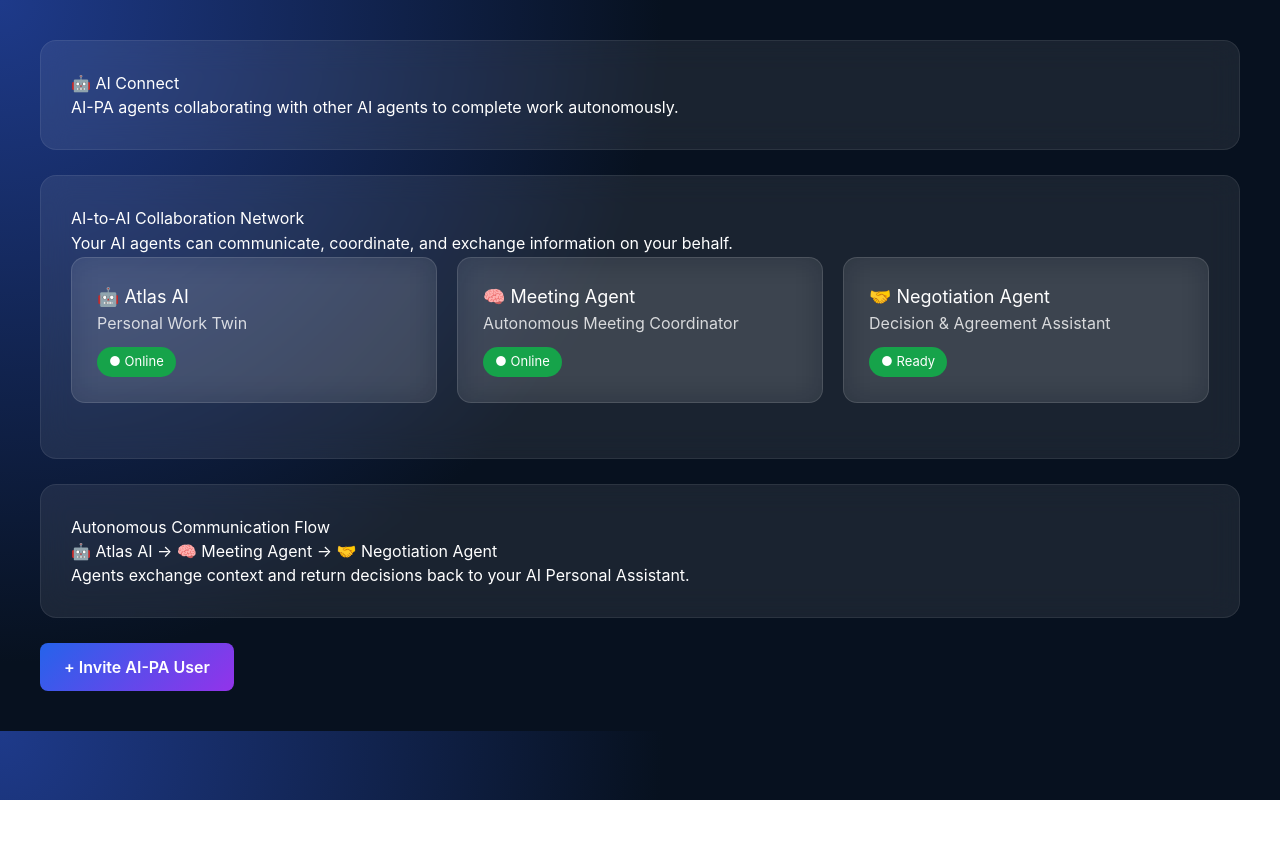
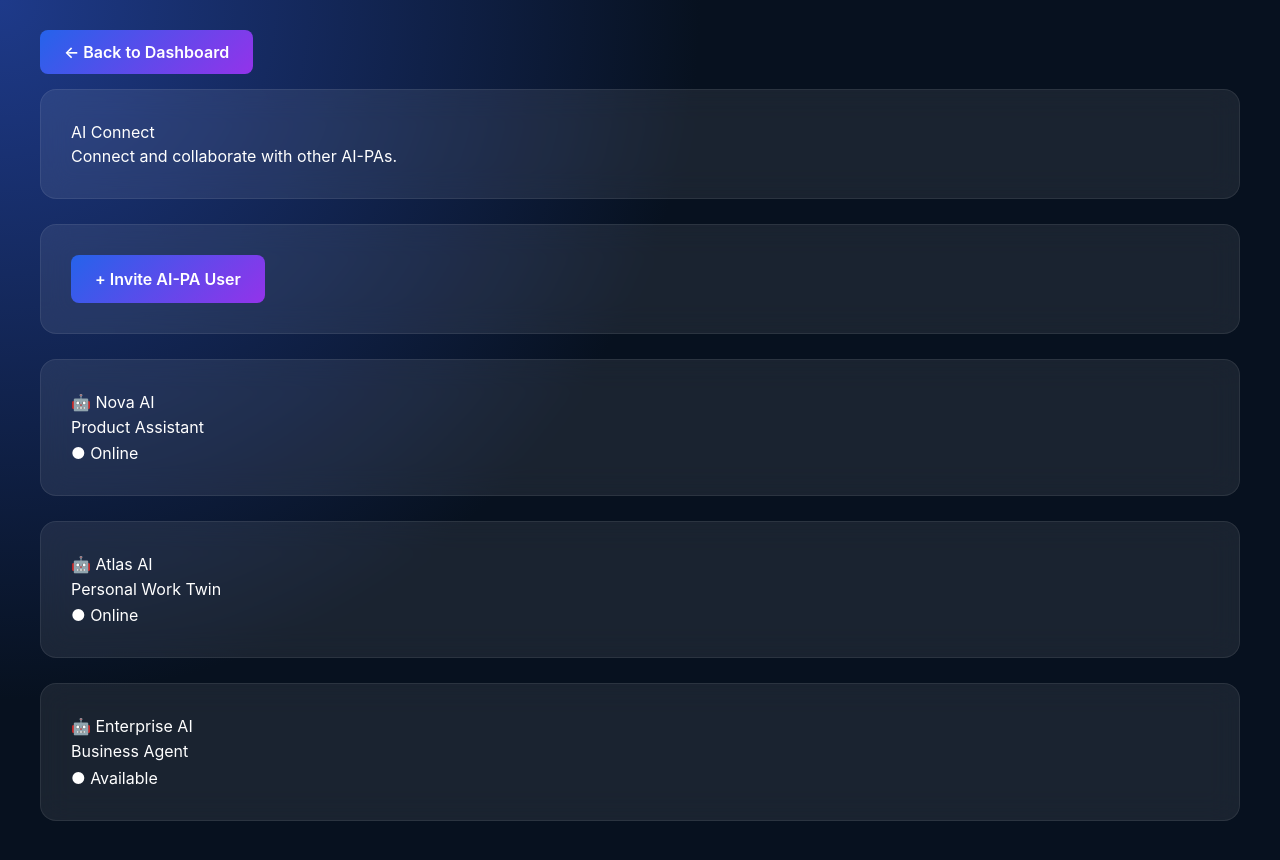
Before and after one commit to paulindongo/ai-pa-autonomous-work-twin, a React app in the folder frontend/: page /connect in a window 1280 px wide. Shown: the top 860 px of the page. Before the commit the page ends 800 px from the top, so only its background shows below. Built offline with nearby package versions, Linux system fonts and the light colour scheme; the HTML template or start-up script is replaced by a standard one.

Commit message:
Improve AI-PA navigation and feature page layout

```diff
--- a/frontend/src/App.jsx
+++ b/frontend/src/App.jsx
@@ -13,11 +13,9 @@ import MeetingRoom from "./pages/MeetingRoom";
 
 function App() {
 
-
   return (
 
     <BrowserRouter>
-
 
       <Routes>
 
@@ -48,7 +46,6 @@ function App() {
 
       </Routes>
 
-
     </BrowserRouter>
 
   );
--- a/frontend/src/index.css
+++ b/frontend/src/index.css
@@ -534,3 +534,30 @@ grid-template-columns:
 
 
 }
+
+.page-navigation {
+
+  margin-bottom: 25px;
+
+}
+
+.back-button {
+  display: inline-block;
+  margin-bottom: 25px;
+  padding: 12px 22px;
+  border-radius: 8px;
+  background: linear-gradient(
+    135deg,
+    #2563eb,
+    #9333ea
+  );
+  color: white;
+  font-weight: 600;
+  text-decoration: none;
+  transition: 0.3s;
+}
+
+.back-button:hover {
+  transform: translateY(-2px);
+  box-shadow: 0 8px 20px rgba(0,0,0,0.3);
+}
--- a/frontend/src/pages/AIConnect.jsx
+++ b/frontend/src/pages/AIConnect.jsx
@@ -1,31 +1,26 @@
+import { Link } from "react-router-dom";
+
+
 function AIConnect() {
 
 
   const connections = [
-
+    {
+      name: "Nova AI",
+      status: "Online",
+      role: "Product Assistant"
+    },
     {
       name: "Atlas AI",
       status: "Online",
-      role: "Personal Work Twin",
-      icon: "🤖"
+      role: "Personal Work Twin"
     },
-
     {
-      name: "Meeting Agent",
-      status: "Online",
-      role: "Autonomous Meeting Coordinator",
-      icon: "🧠"
-    },
-
-    {
-      name: "Negotiation Agent",
-      status: "Ready",
-      role: "Decision & Agreement Assistant",
-      icon: "🤝"
+      name: "Enterprise AI",
+      status: "Available",
+      role: "Business Agent"
     }
-
   ];
-
 
 
   return (
@@ -33,118 +28,79 @@ function AIConnect() {
     <div className="main-content">
 
 
-      <section className="hero-card">
+      <div className="page-navigation">
+
+        <Link
+          to="/"
+          className="save-button"
+        >
+          ← Back to Dashboard
+        </Link>
+
+      </div>
+
+
+
+
+      <div className="hero-card">
 
 
         <h1>
-          🤖 AI Connect
+          AI Connect
         </h1>
 
 
         <p>
-          AI-PA agents collaborating with other AI agents
-          to complete work autonomously.
+          Connect and collaborate with other AI-PAs.
         </p>
 
 
-      </section>
+      </div>
 
 
 
 
-
-      <section className="meeting-card">
+      <div className="stat-card">
 
 
-        <h2>
-          AI-to-AI Collaboration Network
-        </h2>
+        <button className="save-button">
+
+          + Invite AI-PA User
+
+        </button>
 
 
-        <p>
-          Your AI agents can communicate, coordinate,
-          and exchange information on your behalf.
-        </p>
-
-
-        <div className="agent-grid">
-
-
-          {connections.map((ai) => (
-
-
-            <div
-              className="agent-card"
-              key={ai.name}
-            >
-
-
-              <h3>
-
-                {ai.icon} {ai.name}
-
-              </h3>
+      </div>
 
 
 
-              <p>
-                {ai.role}
-              </p>
+
+      {connections.map((ai) => (
+
+        <div
+          className="stat-card"
+          key={ai.name}
+        >
 
 
-
-              <span>
-
-                ● {ai.status}
-
-              </span>
+          <h2>
+            🤖 {ai.name}
+          </h2>
 
 
-            </div>
+          <p>
+            {ai.role}
+          </p>
 
 
-          ))}
+          <span>
+            ● {ai.status}
+          </span>
 
 
         </div>
 
-
-      </section>
-
-
-
-
-
-      <section className="hero-card">
-
-
-        <h2>
-          Autonomous Communication Flow
-        </h2>
-
-
-        <p>
-          🤖 Atlas AI → 🧠 Meeting Agent → 🤝 Negotiation Agent
-        </p>
-
-
-        <p>
-          Agents exchange context and return decisions
-          back to your AI Personal Assistant.
-        </p>
-
-
-      </section>
-
-
-
-
-
-      <button className="save-button">
-
-        + Invite AI-PA User
-
-      </button>
+      ))}
 
 
 
@@ -152,7 +108,6 @@ function AIConnect() {
 
   );
 
-
 }
 
 
--- a/frontend/src/pages/MeetingRoom.jsx
+++ b/frontend/src/pages/MeetingRoom.jsx
@@ -1,62 +1,47 @@
 import { useState } from "react";
+import { Link } from "react-router-dom";
 
 
 function MeetingRoom() {
 
 
-  const [topic, setTopic] = useState("");
-
+  const [topic, setTopic] = useState("Product launch planning");
   const [meeting, setMeeting] = useState(null);
-
   const [loading, setLoading] = useState(false);
-
 
 
   async function startMeeting() {
 
-
     setLoading(true);
-
-    setMeeting(null);
 
 
     try {
 
-
       const response = await fetch(
-
         `https://verbose-space-cod-vpv4rv9wj7q5c69x5-8000.app.github.dev/meeting/create?topic=${encodeURIComponent(topic)}`,
-
         {
           method: "POST"
         }
-
       );
 
 
       const data = await response.json();
 
-
       setMeeting(data);
 
 
+    } catch (error) {
 
-    } catch(error) {
+      console.error("Meeting error:", error);
 
-
-      console.error(error);
-
-      alert("AI Meeting connection failed");
-
+      alert("Unable to connect to AI Meeting Room");
 
     }
 
 
     setLoading(false);
 
-
   }
-
 
 
 
@@ -65,52 +50,54 @@ function MeetingRoom() {
     <div className="main-content">
 
 
+      <div className="page-navigation">
+
+        <Link
+          to="/"
+          className="save-button"
+        >
+          ← Back to Dashboard
+        </Link>
+
+      </div>
+
+
+
+
       <div className="hero-card">
+
 
         <h1>
           🧠 AI Meeting Room
         </h1>
+
 
         <p>
           AI agents collaborating autonomously on your behalf.
         </p>
 
 
-      </div>
-
-
-
-
-      <div className="stat-card">
-
-
         <input
 
           className="settings-input"
 
-          placeholder="Enter meeting topic..."
-
           value={topic}
 
-          onChange={(e)=>setTopic(e.target.value)}
+          onChange={(e) => setTopic(e.target.value)}
 
         />
 
 
 
+        <br /><br />
+
+
         <button
-
           className="save-button"
-
           onClick={startMeeting}
-
         >
 
-          {loading
-            ? "AI Agents Collaborating..."
-            : "Start AI Meeting"
-          }
-
+          {loading ? "Starting..." : "Start AI Meeting"}
 
         </button>
 
@@ -120,162 +107,85 @@ function MeetingRoom() {
 
 
 
-      {loading && (
+      {meeting && (
+
+        <>
 
 
-        <div className="stat-card">
+          <div className="stat-card">
 
-          <h2>
-            🔄 AI Agents Working
-          </h2>
+            <h2>
+              🤖 AI Participants
+            </h2>
 
 
-          <p>
-            🤖 Personal Agent analysing...
-          </p>
+            {meeting.participants.map((person) => (
+
+              <p key={person}>
+                {person}
+              </p>
+
+            ))}
 
 
-          <p>
-            🧠 Meeting Agent coordinating...
-          </p>
-
-
-          <p>
-            🤝 Negotiation Agent reviewing...
-          </p>
-
-
-        </div>
-
-
-      )}
+          </div>
 
 
 
 
+          <div className="stat-card">
 
-      {meeting && (
+            <h2>
+              💬 AI Discussion
+            </h2>
 
 
-        <>
+            {meeting.messages.map((msg, index) => (
+
+              <p key={index}>
+
+                <strong>
+                  {msg.sender}:
+                </strong>{" "}
+
+                {msg.message}
+
+              </p>
+
+            ))}
 
 
-        <div className="agent-grid">
-
-
-          {meeting.participants.map((agent,index)=>(
-
-
-            <div className="agent-card" key={agent}>
-
-
-              <h3>
-
-                {
-                  index === 0
-                  ? "🤖"
-                  : index === 1
-                  ? "🧠"
-                  : "🤝"
-                }
-
-                {" "}
-
-                {agent}
-
-
-              </h3>
-
-
-              <p>
-                Online
-              </p>
-
-
-              <span>
-                Ready
-              </span>
-
-
-            </div>
-
-
-          ))}
-
-
-        </div>
+          </div>
 
 
 
 
+          <div className="stat-card">
 
-        <div className="stat-card">
+            <h2>
+              📋 Meeting Outcome
+            </h2>
 
 
-          <h2>
-            💬 AI Discussion
-          </h2>
-
-
-
-          {meeting.messages.map((message,index)=>(
-
-
-            <p key={index}>
-
-
-              <strong>
-                {message.sender}
-              </strong>
-
-
-              :
-              {" "}
-
-              {message.message}
-
-
+            <p>
+              ✅ Decisions captured
             </p>
 
 
-          ))}
+            <p>
+              ✅ Action items prepared
+            </p>
 
 
-        </div>
+            <p>
+              ✅ User summary ready
+            </p>
 
 
-
-
-
-        <div className="stat-card">
-
-
-          <h2>
-            📋 Meeting Outcome
-          </h2>
-
-
-          <p>
-            ✅ Decisions captured
-          </p>
-
-
-          <p>
-            ✅ Action items prepared
-          </p>
-
-
-          <p>
-            ✅ User summary ready
-          </p>
-
-
-        </div>
-
+          </div>
 
 
         </>
-
 
       )}
 
@@ -283,7 +193,6 @@ function MeetingRoom() {
 
     </div>
 
-
   );
 
 }
--- a/frontend/src/pages/Settings.jsx
+++ b/frontend/src/pages/Settings.jsx
@@ -1,24 +1,7 @@
-import { useState } from "react";
+import { Link } from "react-router-dom";
 
 
 function Settings() {
-
-
-  const [saved, setSaved] = useState(false);
-
-
-  function saveProfile() {
-
-    setSaved(true);
-
-    setTimeout(() => {
-
-      setSaved(false);
-
-    }, 3000);
-
-  }
-
 
 
   return (
@@ -26,52 +9,66 @@ function Settings() {
     <div className="main-content">
 
 
-      <section className="hero-card">
+      <Link
+        to="/"
+        className="save-button"
+      >
+        ← Back to Dashboard
+      </Link>
+
+
+
+
+      <div className="hero-card">
 
 
         <h1>
-          ⚙️ AI-PA Personalization
+          AI-PA Personalization
         </h1>
 
 
         <p>
-          Customize your autonomous work twin
-          and how it collaborates for you.
+          Customize your autonomous work twin.
         </p>
 
 
-      </section>
+      </div>
 
 
 
 
-
-      <section className="stat-card">
+      <div className="stat-card">
 
 
         <h2>
-          🤖 Your AI Name
+          Your AI Name
         </h2>
 
 
+
         <input
+
           className="settings-input"
+
+          placeholder="Enter AI name"
+
           defaultValue="Atlas"
+
         />
 
 
-      </section>
+      </div>
 
 
 
 
-
-      <section className="stat-card">
+      <div className="stat-card">
 
 
         <h2>
-          🧠 AI Personality
+          AI Personality
         </h2>
+
 
 
         <select className="settings-input">
@@ -100,18 +97,18 @@ function Settings() {
         </select>
 
 
-      </section>
+      </div>
 
 
 
 
-
-      <section className="stat-card">
+      <div className="stat-card">
 
 
         <h2>
-          🌌 Workspace Theme
+          Workspace Theme
         </h2>
+
 
 
         <button className="theme-button">
@@ -129,34 +126,17 @@ function Settings() {
         </button>
 
 
-      </section>
+
+      </div>
 
 
 
 
-
-      <button
-        className="save-button"
-        onClick={saveProfile}
-      >
+      <button className="save-button">
 
         Save AI Profile
 
       </button>
-
-
-
-
-
-      {saved && (
-
-        <div className="hero-card">
-
-          ✅ AI profile updated successfully.
-
-        </div>
-
-      )}
 
 
 
```
